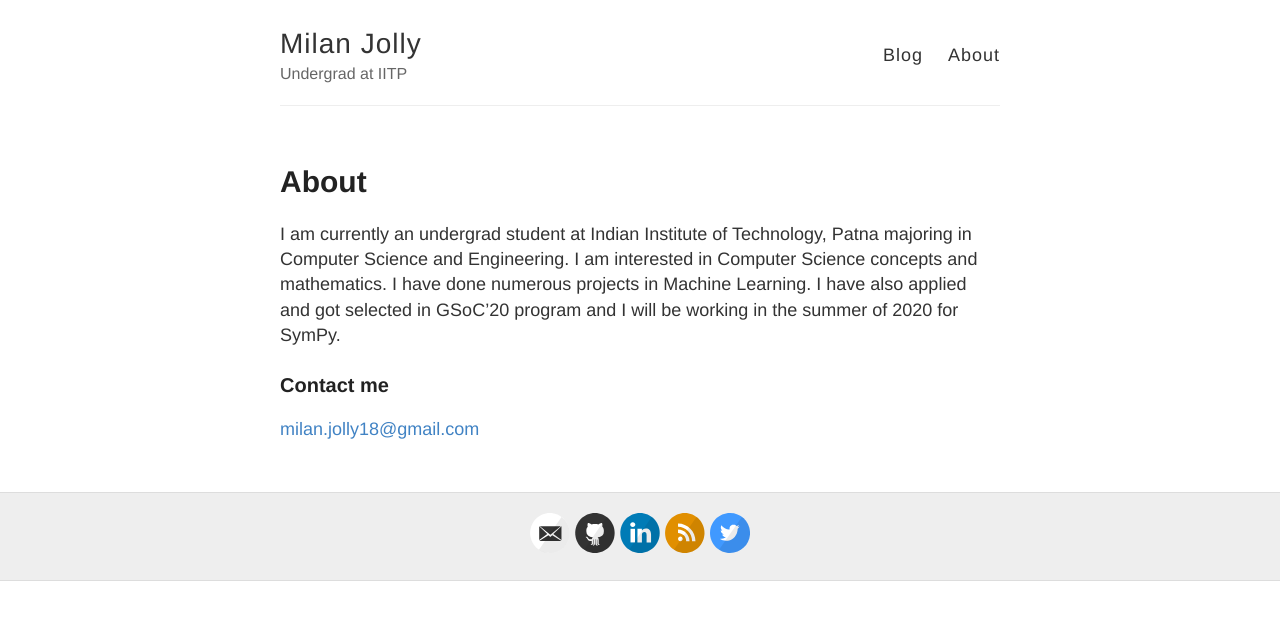
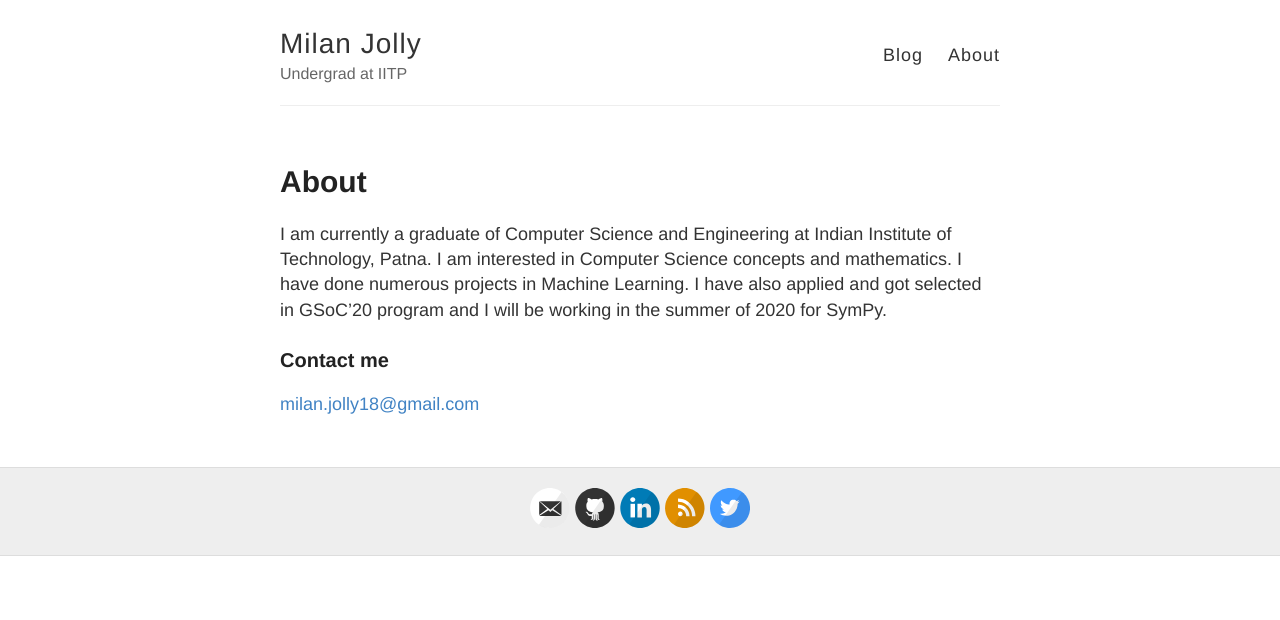
Before and after one commit to mijo2/mijo2.github.io, a Jekyll site: the page built from about.md, in a window 1280 px wide. Shown: the top 620 px of the page. Built offline with Jekyll 4.4.1, drawn with Linux system fonts in a browser that asks for light colours.

Commit message:
Update about.md
Updated my graduation status

```diff
--- a/about.md
+++ b/about.md
@@ -4,7 +4,7 @@ title: About
 permalink: /about/
 ---
 
-I am currently an undergrad student at Indian Institute of Technology, Patna majoring in Computer Science and Engineering. I am interested in Computer Science concepts and mathematics. I have done numerous projects in Machine Learning. I have also applied and got selected in GSoC'20 program and I will be working in the summer of 2020 for SymPy.
+I am currently a graduate of Computer Science and Engineering at Indian Institute of Technology, Patna. I am interested in Computer Science concepts and mathematics. I have done numerous projects in Machine Learning. I have also applied and got selected in GSoC'20 program and I will be working in the summer of 2020 for SymPy.
 
 [comment]: <> (### More Information)
 
```
